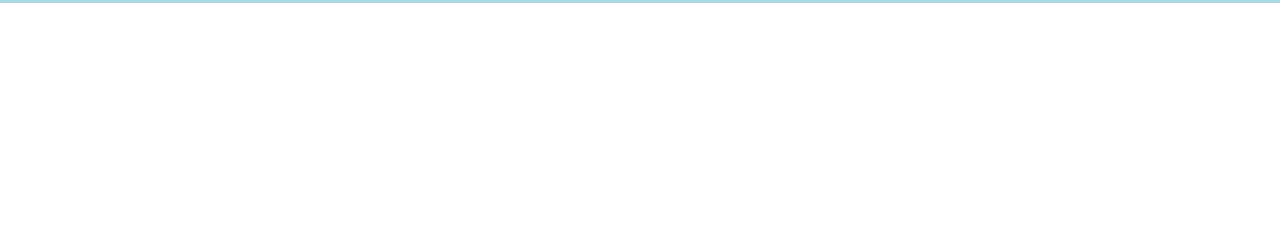
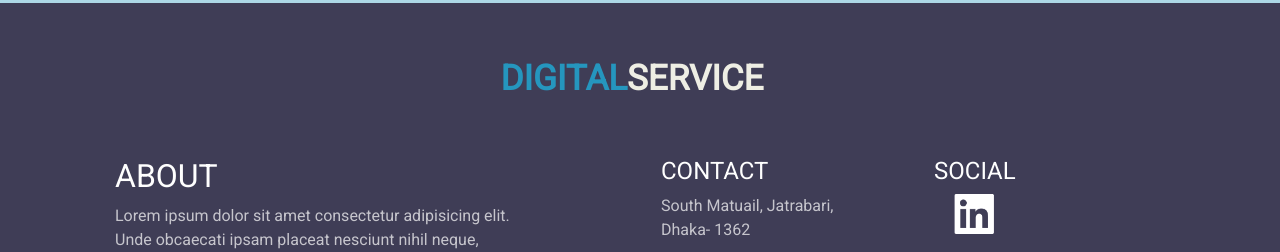
Before and after one commit to SMMainulHasan/degital-service, a React (Create React App) app: page / in a window 1280 px wide. Shown: the part 2544-2796 px from the top of the page. Before the commit the page ends 2547 px from the top, so only its background shows below. Built offline with nearby package versions, Linux system fonts and the light colour scheme.

Commit message:
footer added

```diff
--- a/src/components/Home/Home/Home.js
+++ b/src/components/Home/Home/Home.js
@@ -1,4 +1,5 @@
 import React from 'react';
+import Footer from '../../Shared/Footer/Footer';
 import Header from '../Header/Header';
 import OurClient from '../OurClient/OurClient';
 import OurWorks from '../OurWorks/OurWorks';
@@ -13,6 +14,7 @@ const Home = () => {
             <Services></Services>
             <OurClient></OurClient>
             <Testimonials></Testimonials>
+            <Footer></Footer>
         </div>
     );
 };
--- /dev/null
+++ b/src/components/Shared/Footer/Footer.css
@@ -0,0 +1,22 @@
+footer{
+    color: white;
+    padding-top: 50px;
+    background-color: #3f3d56;
+}
+.social-link img{
+    width: 40px;
+    margin: 0 20px 20px 20px;
+}
+.copyright{
+    height: 50px;
+}
+
+@media only screen and (max-width: 600px) {
+    footer{
+        text-align: center;
+    }
+    .footer-link{
+        display: flex;
+        justify-content: center;
+    }
+}
--- /dev/null
+++ b/src/components/Shared/Footer/Footer.js
@@ -0,0 +1,44 @@
+import React from 'react';
+import './Footer.css';
+import { Link } from 'react-router-dom';
+import LinkedIn from '../../../Image_Icon/Icon/linkdin.png';
+import Facebook from '../../../Image_Icon/Icon/fb.png';
+import Instagram from '../../../Image_Icon/Icon/instagram.png';
+import Youtube from '../../../Image_Icon/Icon/youtube.png';
+
+const Footer = () => {
+    return (
+        <footer>
+            <h1 className="text-center pb-5">
+                <Link className="navbar-brand" to="/"><span className="logo-first">DIGITAL</span><span className="logo-last">SERVICE</span></Link>
+            </h1>
+            <div className="container row footer">
+                <div className="col-md-5 offset-md-1">
+                    <h2>ABOUT</h2>
+                    <p>Lorem ipsum dolor sit amet consectetur adipisicing elit. Unde obcaecati ipsam placeat nesciunt nihil neque, quibusdam maiores vero error accusantium!</p>
+                    <p>Lorem ipsum dolor sit amet consectetur adipisicing elit. Fugit necessitatibus, magni ipsum deleniti modi excepturi aliquam dolor, magnam non quas omnis praesentium doloribus nobis dolorem quod.</p>
+                </div>
+                <div className="col-md-3 offset-md-1">
+                    <h4>CONTACT</h4>
+                    <p>South Matuail, Jatrabari, <br/> Dhaka- 1362</p>
+                    <br/>
+                    <p>Phone: +880170-133023</p>
+                    <p>Email: mskdf@gmail.com</p>
+                </div>
+                <div className="col-md-2 social-link">
+                    <h4>SOCIAL</h4>
+                    <div className="footer-link">
+                    <a href="https://www.linkedin.com" target="_blank" rel="noreferrer"><img src={LinkedIn} alt=""/></a> <br/>
+                    <a href="https://www.facebook.com" target="_blank" rel="noreferrer"><img src={Facebook} alt=""/></a> <br/>
+                    <a href="https://www.instagram.com" target="_blank" rel="noreferrer"><img src={Instagram} alt=""/></a><br/>
+                    <a href="https://www.youtube.com" target="_blank" rel="noreferrer"><img src={Youtube} alt=""/></a>
+                    </div>
+                </div>
+            </div>
+            <hr/>
+            <p className="text-center copyright">© COPYRIGHT 2021 BY DIGITALSERCIVE</p>
+        </footer>
+    );
+};
+
+export default Footer;
```
